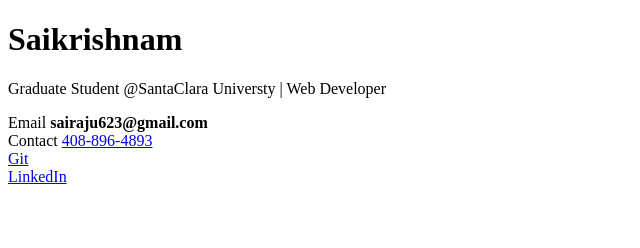
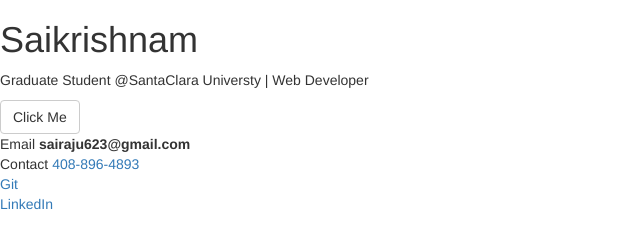
Before and after one commit to SaiKrishnam/SaiKrishnam.github.io, a plain HTML site: page index.html in a window 1280 px wide. Shown: the whole page, without its empty margins (0-640 px from the left). Drawn offline with nearby package versions, Linux system fonts and the light colour scheme.

Commit message:
Update index.html

```diff
--- a/index.html
+++ b/index.html
@@ -3,6 +3,7 @@
 <head>
     <meta charset="UTF-8">
     <meta name="viewport" content="width=device-width,initial-scale=1">
+    <link rel="stylesheet" href="https://maxcdn.bootstrapcdn.com/bootstrap/3.3.5/css/bootstrap.min.css">
     <title>Saikrishnam</title>
 <link rel="stylesheet" href="index.css">
 
@@ -20,8 +21,7 @@
     </header>
    <section>
 
-
-
+     <button class="btn btn-default">Click Me</button>
 
    </section>
     <footer>
```
